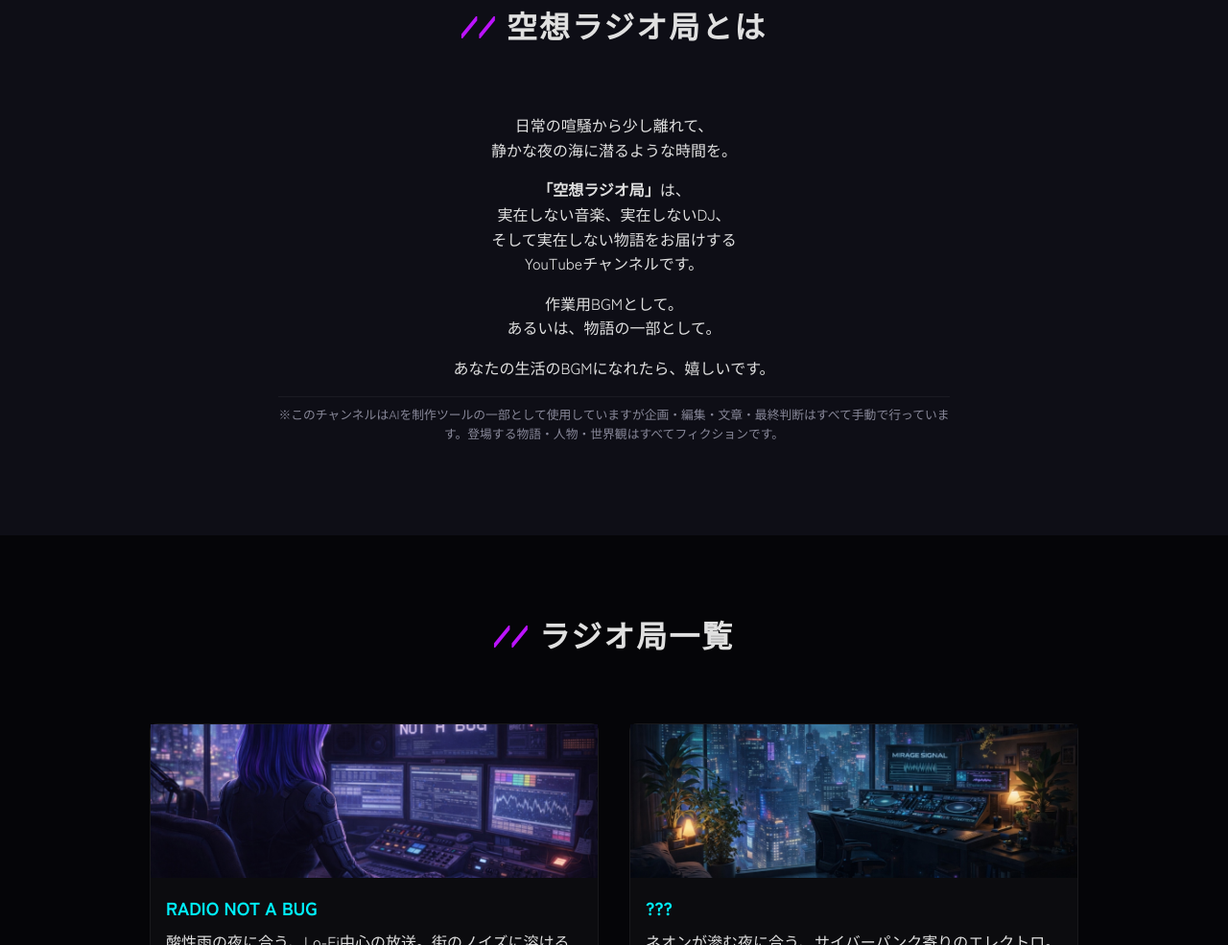
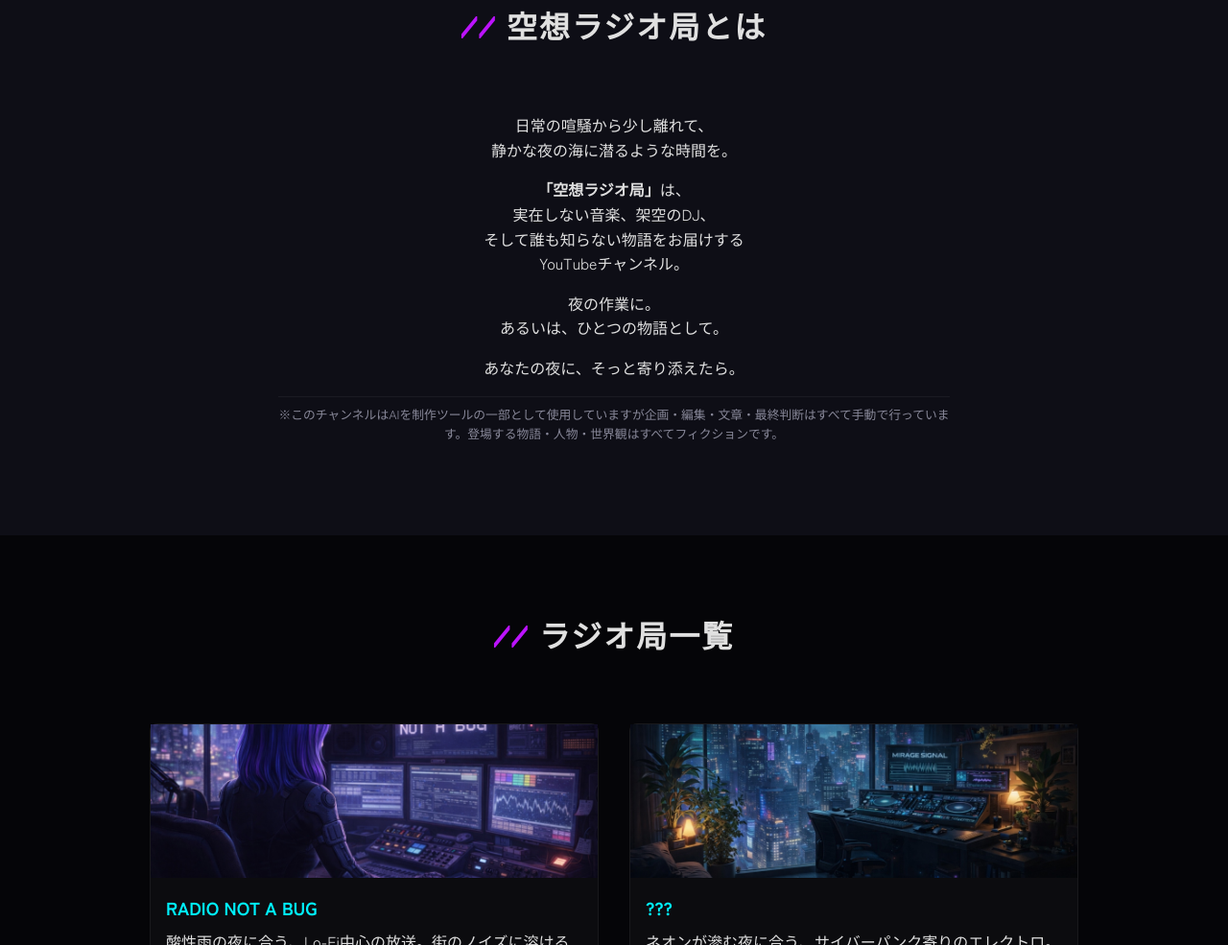
Before and after one commit to ICL0307/imaginary-radio-station, a plain HTML site: page index.html in a window 1280 px wide. Shown: the part 868-1853 px from the top of the page at 96% size. Drawn offline with Linux system fonts and the light colour scheme.

Commit message:
チャンネル説明を追加

```diff
--- a/index.html
+++ b/index.html
@@ -67,16 +67,16 @@
           </p>
           <p>
             <strong>「空想ラジオ局」</strong>は、<br />
-            実在しない音楽、実在しないDJ、<br />
-            そして実在しない物語をお届けする<br />
-            YouTubeチャンネルです。
+            実在しない音楽、架空のDJ、<br />
+            そして誰も知らない物語をお届けする<br />
+            YouTubeチャンネル。
           </p>
           <p>
-            作業用BGMとして。<br />
-            あるいは、物語の一部として。
+            夜の作業に。<br />
+            あるいは、ひとつの物語として。
           </p>
           <p>
-            あなたの生活のBGMになれたら、嬉しいです。
+            あなたの夜に、そっと寄り添えたら。
           </p>
           <div class="disclaimer">
             <p>※このチャンネルはAIを制作ツールの一部として使用していますが企画・編集・文章・最終判断はすべて手動で行っています。登場する物語・人物・世界観はすべてフィクションです。</p>
```
